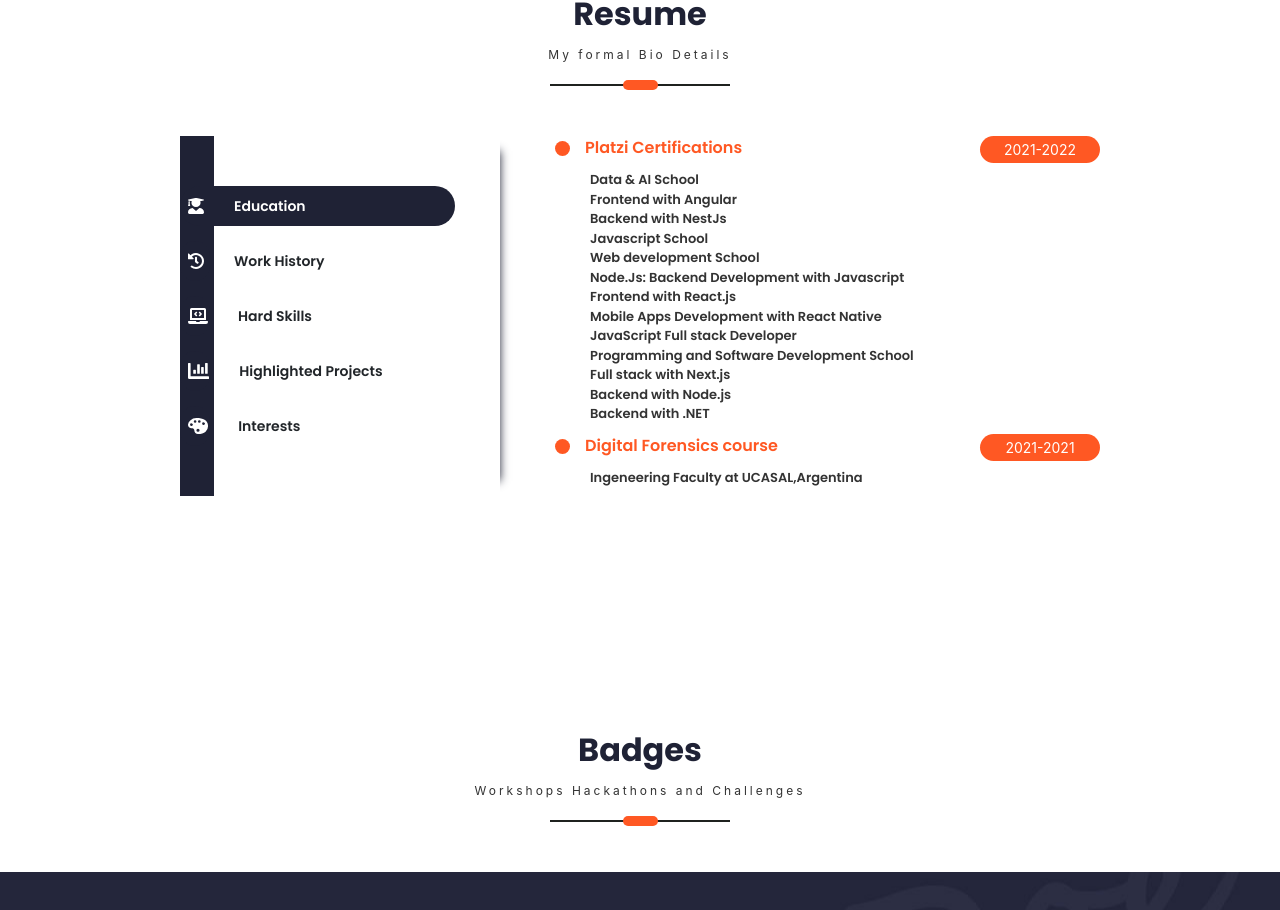
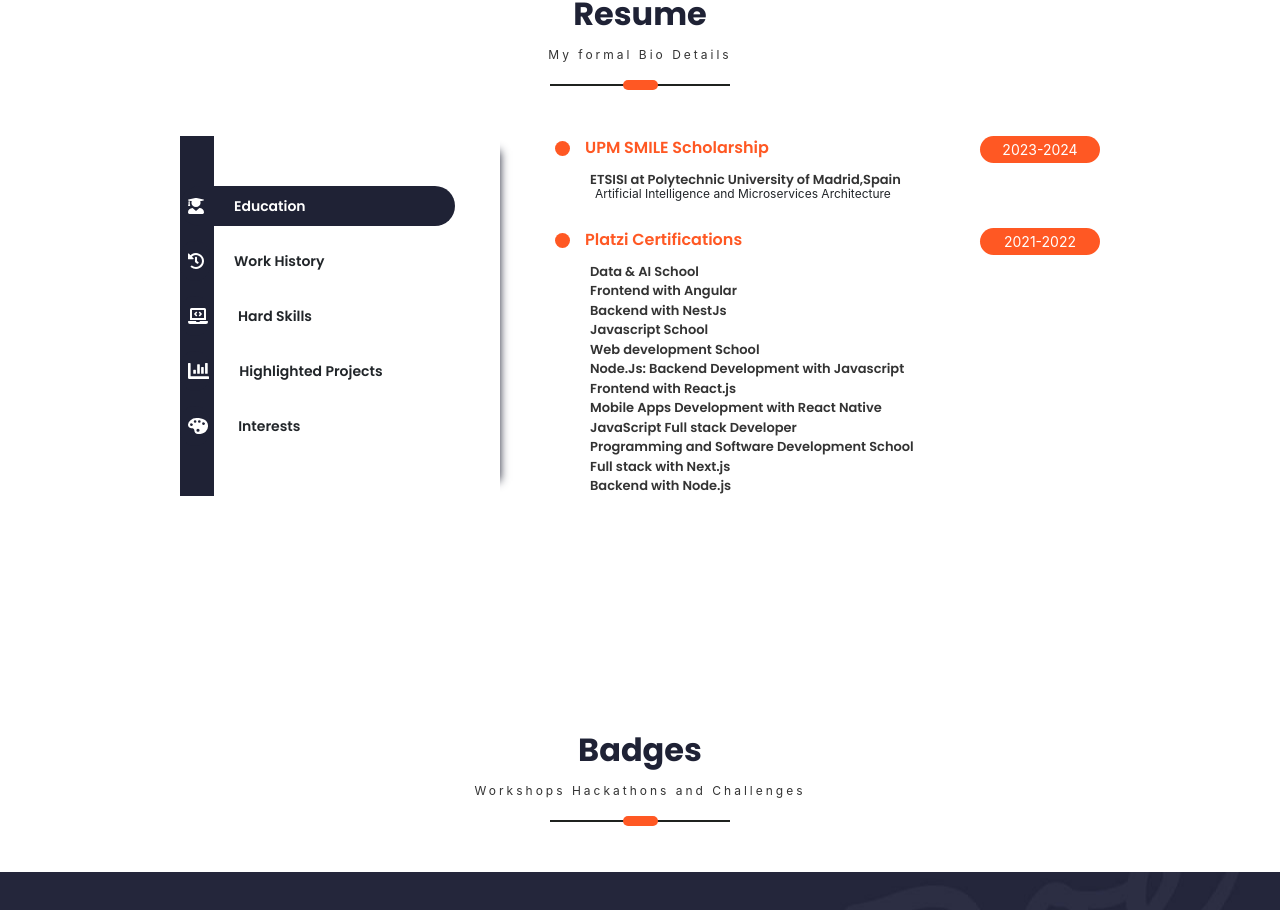
Before and after one commit to AlejoTorres2001/React-SSR-Personal-Portfolio, a Next.js app: page / in a window 1280 px wide. Shown: the part 1707-2617 px from the top of the page. Built offline with nearby package versions, Linux system fonts and the light colour scheme.

Commit message:
add: education

```diff
--- a/components/ResumeComponents/Education.tsx
+++ b/components/ResumeComponents/Education.tsx
@@ -13,12 +13,40 @@ const Education: React.FunctionComponent<object> = () => {
             <div className="heading-bullet"></div>
             <span>
               {language.name === 'en'
+                ? 'UPM SMILE Scholarship'
+                : 'Beca SMILE en UPM'}
+            </span>
+            <div className="heading-date">2023-2024</div>
+          </div>
+          <div className="resume-sub-heading">
+            <span>
+              {language.name === 'en'
+                ? 'ETSISI at Polytechnic University of Madrid,Spain'
+                : 'Facultad de Sistemas informaticos,Universidad Politecnica de Madrid,España'}
+            </span>
+          </div>
+          <div className="resume-heading-description">
+            <span>
+              {language.name === 'en'
+                ? 'Artificial Intelligence and Microservices Architecture'
+                : 'Inteligencia Artificial y Arquitecturas de Microservicios'}{' '}
+              <br />
+            </span>
+          </div>
+          <div className="resume-heading-description">
+            <span></span>
+          </div>
+        </div>
+
+        <div className="resume-heading">
+          <div className="resume-main-heading">
+            <div className="heading-bullet"></div>
+            <span>
+              {language.name === 'en'
                 ? 'Platzi Certifications'
                 : 'Certificaciones en Platzi'}
             </span>
-            <div className="heading-date">
-              2021-2022
-              </div>
+            <div className="heading-date">2021-2022</div>
           </div>
           <div className="resume-sub-heading">
             <span>
@@ -35,12 +63,15 @@ const Education: React.FunctionComponent<object> = () => {
               <br />
               Frontend with React.js
               <br />
-              Mobile Apps Development with React Native<br />
-              JavaScript Full stack Developer<br />
+              Mobile Apps Development with React Native
+              <br />
+              JavaScript Full stack Developer
+              <br />
               Programming and Software Development School <br />
               Full stack with Next.js <br />
               Backend with Node.js <br />
-              Backend with .NET<br />
+              Backend with .NET
+              <br />
             </span>
           </div>
           <div className="resume-heading-description">
```
Lines whose indentation alone changed are shown as unchanged.
